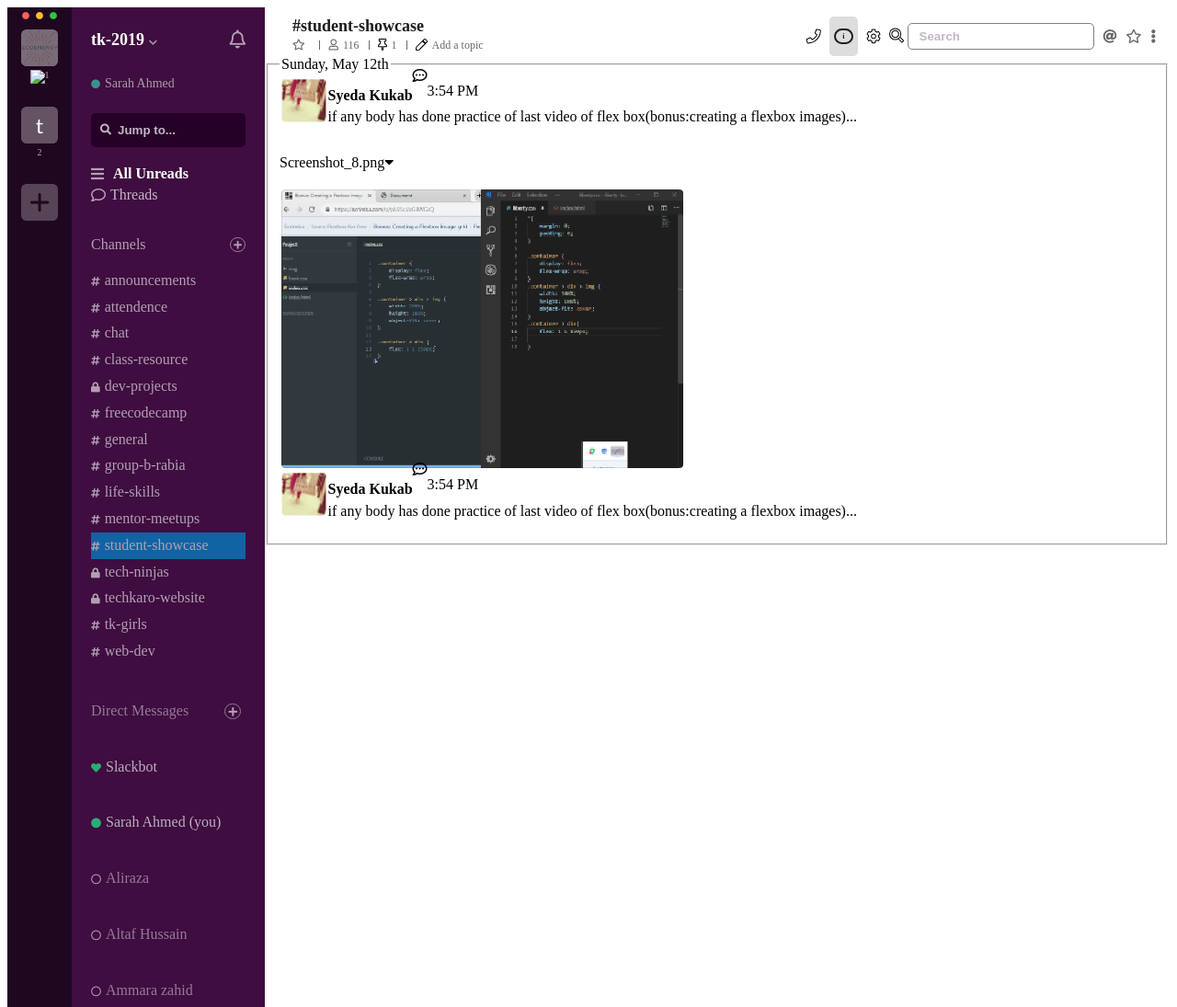
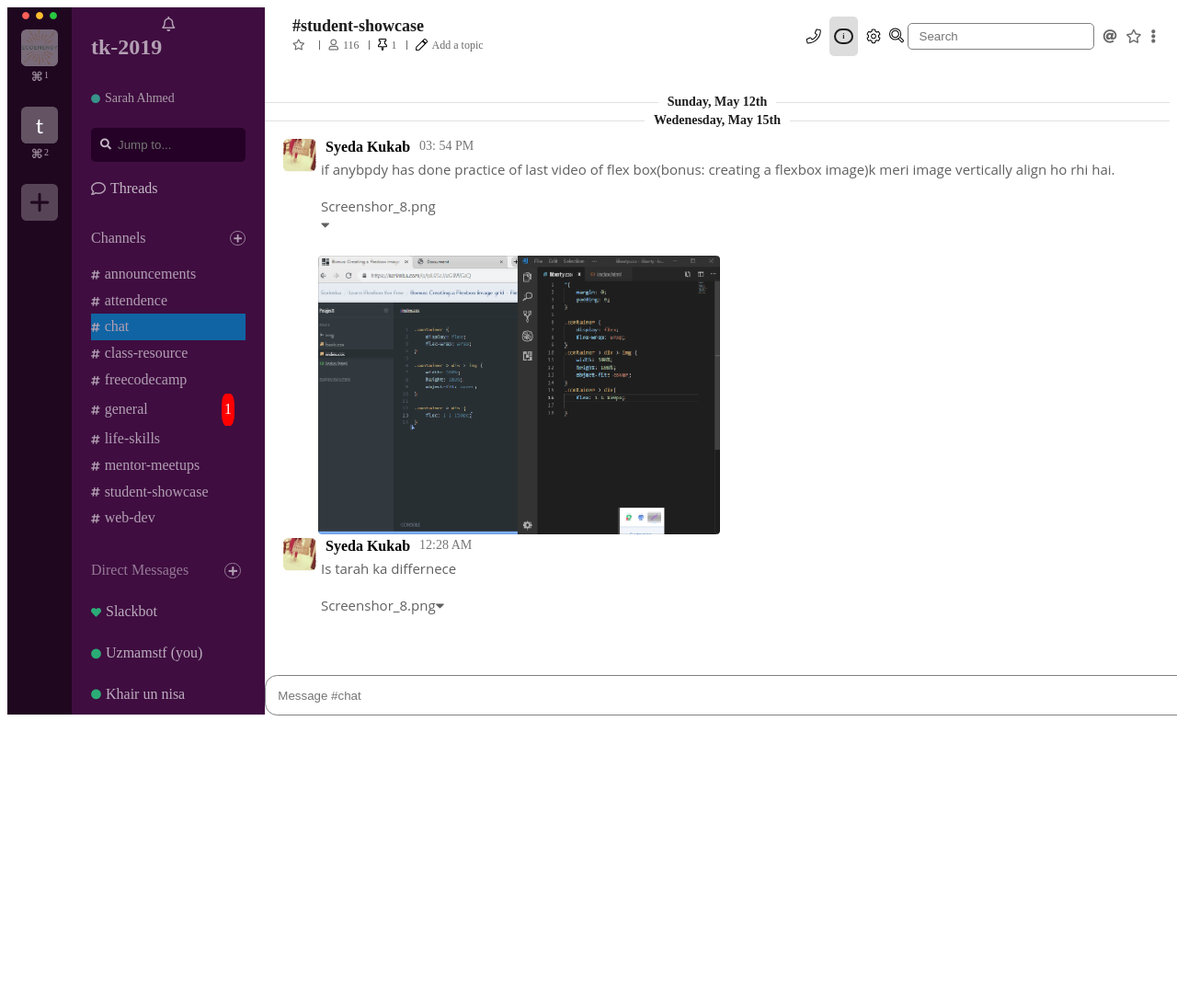
Before and after one commit to uzmamstf/TK-slack, a plain HTML site: page index.html in a window 1280 px wide. Shown: the top 1095 px of the page at 92% size. After the commit the page ends 800 px from the top, so only its background shows below. Drawn offline with Linux system fonts and the light colour scheme.

Commit message:
upload but still some changes can be done

```diff
--- a/index.html
+++ b/index.html
@@ -32,7 +32,7 @@
                     <div id="wp-2">
                         <img src="images/ws-2.png" alt="tk-2019">
                         <div class="cmd">
-                            <img src="images/cmd.png" alt="">
+                            <img src="images/cmd.png" alt="image">
                             <p>2</p>
                         </div>
                     </div>
@@ -48,11 +48,12 @@
                         <div id="profile">
                             <div id="h2">
                                 <h2>tk-2019</h2>
-                                <button>
+                                <!-- <button>
                                 <i class="fas fa-chevron-down"></i>
-                            </button>
+                            </button> -->
+                                <i class="far fa-bell"></i>
                             </div>
-                            <i class="far fa-bell"></i>
+
                         </div>
                         <div id="user-name">
                             <i class="fas fa-circle"></i>
@@ -66,10 +67,7 @@
                     </div>
                     <!-- <button id="jump-to"><i class="fas fa-search"></i> Jump to...</button> -->
                     <section id="reads-threads">
-                        <div id="unreads">
-                            <i class="fas fa-bars"></i>
-                            <h2>All Unreads</h2>
-                        </div>
+
                         <div id="threads">
                             <i class="far fa-comment"></i>
                             <p>Threads</p>
@@ -90,30 +88,22 @@
                                 <i class="fas fa-hashtag"></i>
                                 <p>attendence</p>
                             </a>
-                            <a href="#" id="ctg-name">
+                            <a href="#" id="ctg-name" class="showcase">
                                 <i class="fas fa-hashtag"></i>
                                 <p>chat</p>
                             </a>
                             <a href="#" id="ctg-name">
                                 <i class="fas fa-hashtag"></i>
                                 <p>class-resource</p>
-                            </a>
-                            <a href="#" id="ctg-name">
-                                <i class="fas fa-lock"></i>
-                                <p>dev-projects</p>
-                            </a>
+
                                 <a href="#" id="ctg-name">
                                     <i class="fas fa-hashtag"></i>
                                     <p>freecodecamp</p>
                                 </a>
-                            <a href="#" id="ctg-name">
+                                <a href="#" id="ctg-name" class="general">
                                     <i class="fas fa-hashtag"></i>
-                                <p>general</p>
-                            </a>
-                            <a href="#" id="ctg-name">
-                                <i class="fas fa-hashtag"></i>
-                                <p>group-b-rabia</p>
-                            </a>
+                                    <p>general <span>1</span></p>
+
                                     <a href="#" id="ctg-name">
                                         <i class="fas fa-hashtag"></i>
                                         <p>life-skills</p>
@@ -122,22 +112,13 @@
                                         <i class="fas fa-hashtag"></i>
                                         <p>mentor-meetups</p>
                                     </a>
-                            <a href="#" id="ctg-name" class="showcase">
+                                    <a href="#" id="ctg-name">
                                         <i class="fas fa-hashtag"></i>
                                         <p>student-showcase</p>
                                     </a>
-                            <a href="#" id="ctg-name">
-                                <i class="fas fa-lock"></i>
-                                <p>tech-ninjas</p>
-                            </a>
-                            <a href="#" id="ctg-name">
-                                <i class="fas fa-lock"></i>
-                                <p>techkaro-website</p>
-                            </a>
-                            <a href="#" id="ctg-name">
-                                <i class="fas fa-hashtag"></i>
-                                <p>tk-girls</p>
-                            </a>
+
+
+
                                     <a href="#" id="ctg-name">
                                         <i class="fas fa-hashtag"></i>
                                         <p>web-dev</p>
@@ -159,36 +140,13 @@
                             </div>
                             <div class="lock">
                                 <i class="fas fa-circle"></i>
-                                <p>Sarah Ahmed (you)</p>
+                                <p>Uzmamstf (you)</p>
                             </div>
-                            <div>
-                                <i class="far fa-circle"></i>
-                                <p>Aliraza</p>
+                            <div class="lock">
+                                <i class="fas fa-circle"></i>
+                                <p>Khair un nisa</p>
                             </div>
-                            <div>
-                                <i class="far fa-circle"></i>
-                                <p>Altaf Hussain</p>
-                            </div>
-                            <div>
-                                <i class="far fa-circle"></i>
-                                <p>Ammara zahid</p>
-                            </div>
-                            <div>
-                                <i class="far fa-circle"></i>
-                                <p>Aniqa Mukhtar</p>
-                            </div>
-                            <div>
-                                <i class="far fa-circle"></i>
-                                <p>Areeba Khan</p>
-                            </div>
-                            <div>
-                                <i class="far fa-circle"></i>
-                                <p>Armia</p>
-                            </div>
-                            <div>
-                                <i class="far fa-circle"></i>
-                                <p>Awais Ali</p>
-                            </div>
+
                     </section>
                     </div>
             </section>
@@ -247,75 +205,56 @@
                     </div>
                 </header>
 
-                <!-- my coding paste here -->
+                <!-- chat area -->
                 <div id="chat-area">
-                    <div id="chatarea">
-
+                    <section id="chat-content">
                         <fieldset>
                             <legend>Sunday, May 12th</legend>
-                            <div>
-                                <div id="photo-name">
+                        </fieldset>
+                        <fieldset>
+                            <legend>Wedenesday, May 15th</legend>
+                        </fieldset>
+                        <div class="chat1">
+                            <div class="user">
+                                <div class="profile_photo"><img src="images/user-2.PNG" alt="profilePicture"></div>
+                                <div class="comment">
+                                    <div class="name">
+                                        <h4>Syeda Kukab</h4>
+                                        <time>03: 54 PM</time>
+                                    </div>
+                                    <p>if anybpdy has done practice of last video of flex box(bonus: creating a flexbox image)k meri image vertically align ho rhi hai.</p>
+                                    <p>Screenshor_8.png
+                                        <i class="fas fa-caret-down"></i>
+                                    </p>
+                                    <img src="images/image.PNG" alt="profilePicture">
 
-                                    <div class="imgbox">
-                                        <img src="images/profilephoto.PNG" alt="SyedaKukab-profilePhoto">
                                 </div>
 
-                                    <div class="main-chat-name">
-                                        <div class="chat-name">
-                                            <div>
-                                                <h4>Syeda Kukab</h4>
                             </div>
-
-                                            <div><i class="far fa-comment-dots"></i></div>
-                                            <div>
-                                                <p>3:54 PM</p>
-                                            </div>
-                                        </div>
-                                        <div id="para">
-                                            <p>if any body has done practice of last video of flex box(bonus:creating a flexbox images)...</p>
-
+                            <div class="user">
+                                <div class="profile_photo"><img src="images/user-2.PNG" alt="profilePicture"> </div>
+                                <div class="comment">
+                                    <div class="name">
+                                        <h4>Syeda Kukab</h4> <time>12:28 AM</time></div>
+                                    <p>Is tarah ka differnece</p>
+                                    <p>Screenshor_8.png<i class="fas fa-caret-down"></i></p>
                                 </div>
                             </div>
                         </div>
-                                <p>Screenshot_8.png<i class="fas fa-caret-down"></i> </p>
-                                <img src="images/image.PNG" alt="Screenshot_8">
+                    </section>
+                    <div id="input-msg" class="input-fixed">
+                        <form action="">
+                            <input type="text" placeholder="Message #chat">
+                        </form>
                     </div>
-                            <!--  -->
-
-                            <div>
-                                <div id="photo-name">
-
-                                    <div class="imgbox">
-                                        <img src="images/profilephoto.PNG" alt="SyedaKukab-profilePhoto">
                 </div>
 
-                                    <div class="main-chat-name">
-                                        <div class="chat-name">
-                                            <div>
-                                                <h4>Syeda Kukab</h4>
-                                            </div>
-
-                                            <div><i class="far fa-comment-dots"></i></div>
-                                            <div>
-                                                <p>3:54 PM</p>
-                                            </div>
-                                        </div>
-                                        <div id="para">
-                                            <p>if any body has done practice of last video of flex box(bonus:creating a flexbox images)...</p>
-
-                                        </div>
             </div>
         </div>
 
 
         </div>
 
-                        </fieldset>
-                    </div>
-                </div>
-            </div>
-        </div>
-        </div>
 </body>
 
 </html>
--- a/style.css
+++ b/style.css
@@ -89,7 +89,7 @@
     justify-content: flex-start;
 }
 
-#profile button {
+#profile_photo button {
     background: none;
     border: none;
     padding: 0;
@@ -97,17 +97,17 @@
     margin-top: 5px;
 }
 
-#profile button i {
+.profile_photo button i {
     color: #a09a9f;
     font-size: 10px;
 }
 
-#profile h2 {
+.profile_photo h2 {
     font-size: 18px;
     color: white;
 }
 
-#profile i {
+.profile_photo i {
     font-size: 20px;
 }
 
@@ -141,12 +141,6 @@
     color: #c5b7c6;
     display: flex;
     align-items: center;
-}
-
-::placeholder {
-    color: #c5b7c6;
-    opacity: 1;
-    font-weight: bold;
 }
 
 #jump-to-input i {
@@ -245,6 +239,9 @@
 #ctg-name p {
     margin: 0;
     font-size: 16px;
+    display: flex;
+    align-items: center;
+    justify-content: space-between;
 }
 
 .showcase {
@@ -256,7 +253,7 @@
 /* direct msgs */
 
 #dir-msg {
-    line-height: 1.8;
+    line-height: 0.8;
 }
 
 #dir-msg div>p {
@@ -301,7 +298,7 @@
 
 #content-area {
     margin-top: 10px;
-    /* width: 100%; */
+    width: 100%;
 }
 
 header {
@@ -422,6 +419,8 @@
     width: 100%;
 }
 
+
+/*
 #chat-area {
     width: 100%;
 }
@@ -456,7 +455,7 @@
 }
 
 
-/* #photo-name .main-chat-name .chat-name {} */
+/* #photo-name .main-chat-name .chat-name {}
 
 #photo-name .main-chat-name .chat-name:first-child {
     padding: inherit;
@@ -472,10 +471,121 @@
 
 #photo-name .main-chat-name .chat-name:last-child {
     padding-right: inherit;
+} */
+
+#header-chat-merge {
+    width: 100%;
+}
+
+#chat-area {
+    width: 100%;
+}
+
+fieldset {
+    border: none;
+    border-top: 1px solid #e1e1e1;
+    padding: 0;
+    margin: 0;
+}
+
+legend {
+    text-align: center;
+    font-size: 13px;
+    padding: 0px 10px;
+    font-weight: bold;
+    color: #1d1c1d;
+}
+
+#chat-content {
+    display: block;
+    margin-top: 40px;
+}
+
+.profile_photo img {
+    width: 36px;
+    height: 36px;
+    border-radius: 6px;
+}
+
+.comment p {
+    font-family: 'Open Sans', sans-serif;
+    color: #616061;
+    font-size: 15px;
+    font-weight: normal;
+    margin: 5px;
+    padding-bottom: 15px;
+    white-space: pre-line;
+}
+
+.comment h4 {
+    margin: 0;
+    padding-left: 10px;
+}
+
+.user,
+.name {
+    display: flex;
+}
+
+.name time {
+    color: #767576;
+    padding-left: 10px;
+    font-size: 14px;
+}
+
+.chat1 {
+    padding: 10px 20px;
+}
+
+legend {
+    text-align: center;
+    font-weight: bold;
+    font-size: 14px;
+    padding: 2px 10px;
+}
+
+fieldset {
+    border: none;
+    border-top: 1px solid #e1e1e1;
+    padding: 0;
+}
+
+span {
+    background-color: red;
+    color: white;
+    border-radius: 35%;
+    padding: 0.2em;
+    margin-left: 80px;
+}
+
+
+/* #input-msg input {
+    width: 100%;
+    border-radius: 20%;
+    height: 70px;
+    border: 1px solid grey;
+} */
+
+.input-fixed {
+    position: fixed;
+    color: white;
+    text-align: center;
+    bottom: 22px;
+    width: 89%;
+}
+
+.input-fixed input {
+    width: 99%;
+    padding: 1em;
+    border-radius: 1em;
+    border: 1px solid grey;
 }
 
 @media (max-width:600px) {
     nav {
         display: none;
     }
+    #channel-icons input {
+        display: none;
+    }
 }
```
Also changed, not shown: images/cmd.png (added), images/user-2.PNG (added). Lines whose indentation alone changed are shown as unchanged.
